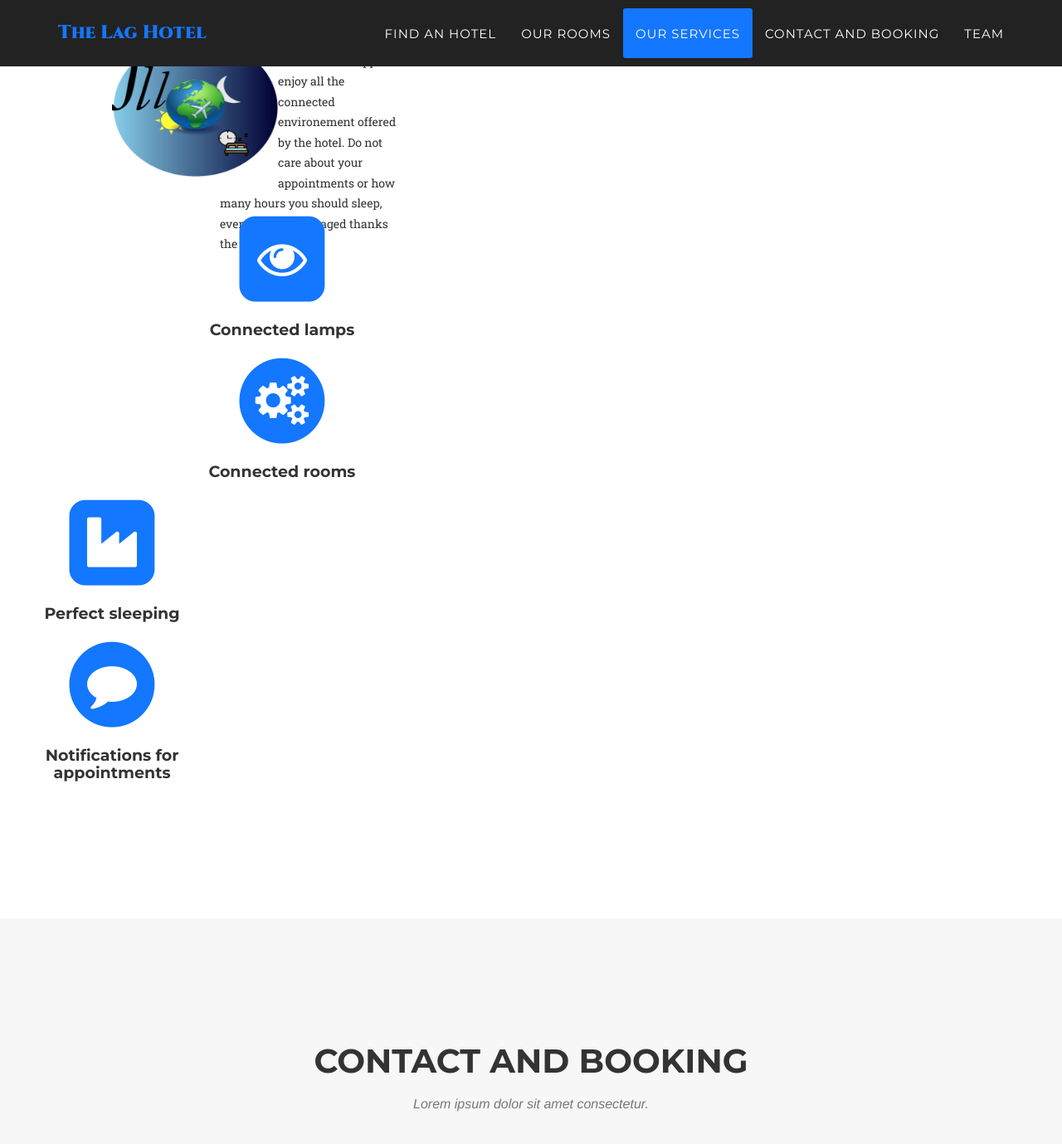
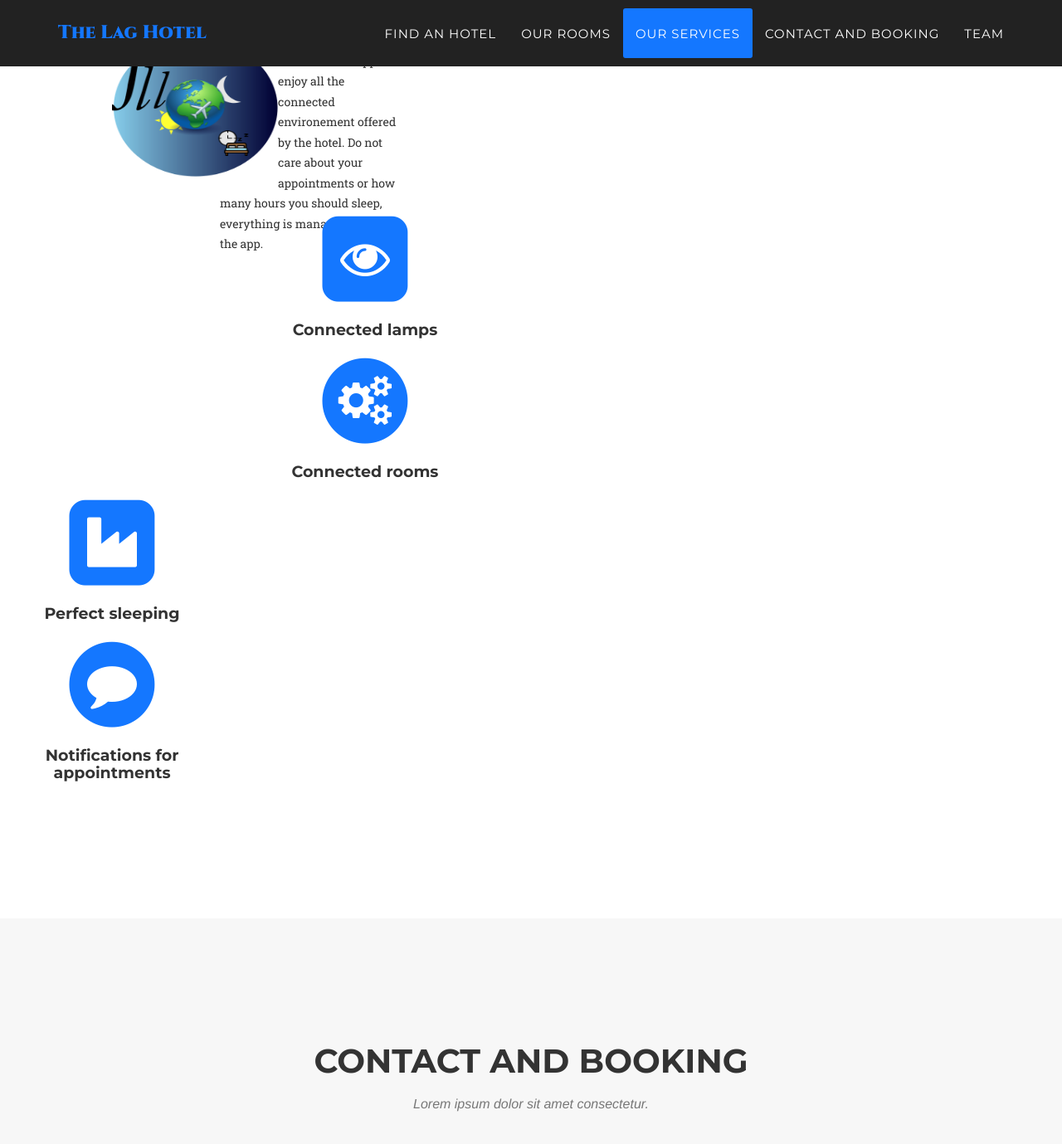
Before and after one commit to VincentGautier/Hotel-web-site, a Jekyll site: the page built from index.html, in a window 1280 px wide and 1400 px high, scrolled down 2676 px. Shown: the top 1379 px of the window at 83% size. Built offline with Jekyll 4.4.1, drawn with Linux system fonts in a browser that asks for light colours; some web fonts are replaced.

Commit message:
Update agency.css

```diff
--- a/_includes/css/agency.css
+++ b/_includes/css/agency.css
@@ -906,6 +906,6 @@ div#col_3 {
 }
 div#centre {
 
-	margin-right:600px;
+	margin-right:400px;
 
 }
```
